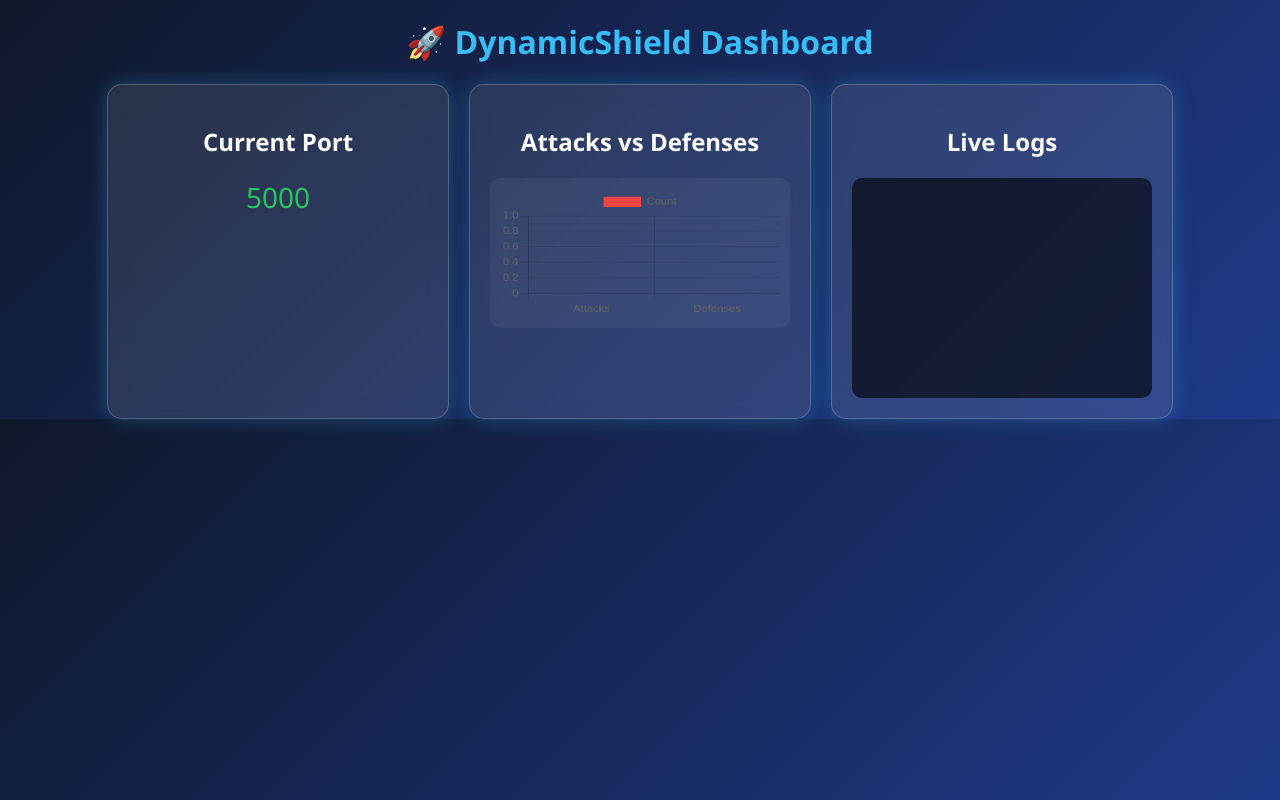
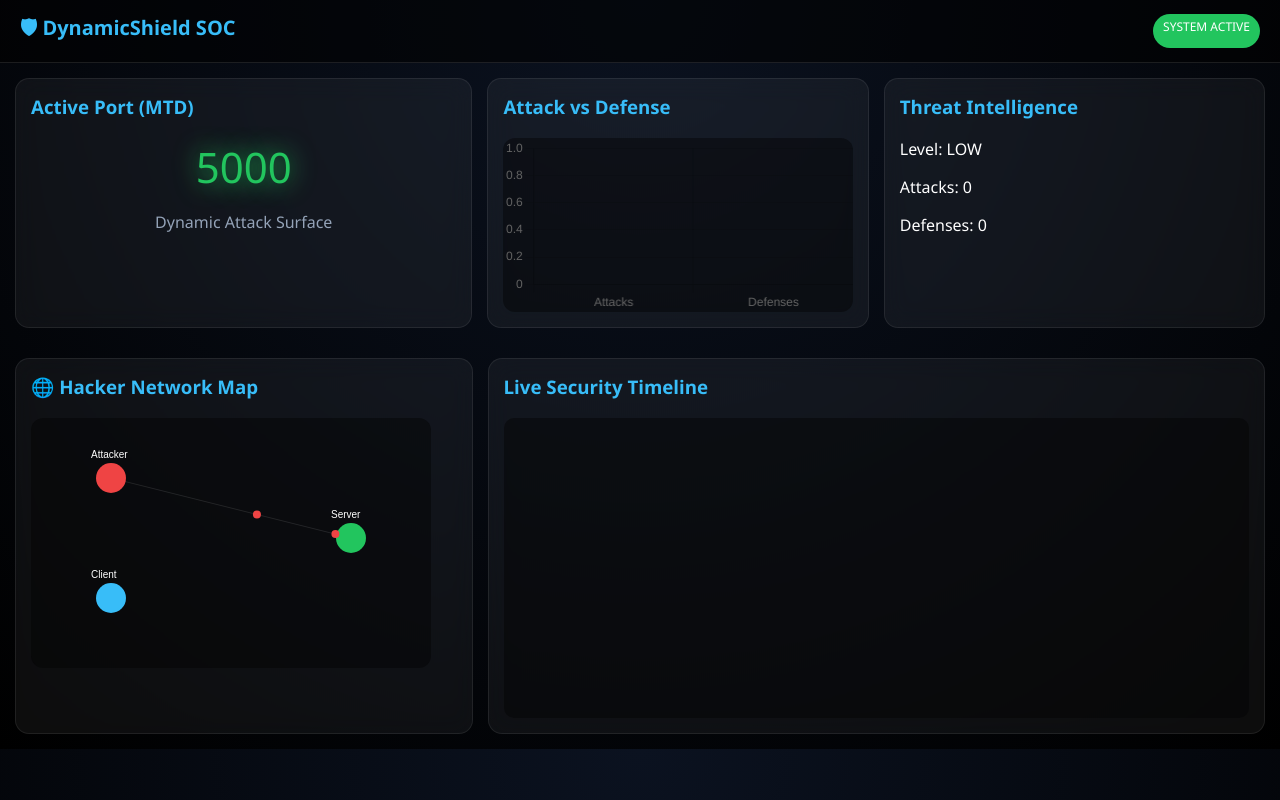
Before and after one commit to Keerthan-BG/One-Solution-Hackathon, a Flask app: page / in a window 1280 px wide. Run offline with Flask 3, Linux system fonts and the light colour scheme; data that the repository does not hold is empty.

Commit message:
Updated Dashboard UI

```diff
--- a/templates/index.html
+++ b/templates/index.html
@@ -1,130 +1,300 @@
 <!DOCTYPE html>
 <html>
 <head>
-    <title>DynamicShield Dashboard</title>
+    <title>DynamicShield SOC Command Center</title>
     <script src="https://cdn.jsdelivr.net/npm/chart.js"></script>
 
     <style>
         body {
             margin: 0;
             font-family: 'Segoe UI', sans-serif;
-            background: linear-gradient(135deg, #0f172a, #1e3a8a);
+            background: radial-gradient(circle at top, #0b1220, #000);
             color: white;
-            text-align: center;
+            overflow-x: hidden;
         }
 
-        h1 {
-            margin-top: 20px;
-            font-size: 32px;
+        /* TOP BAR */
+        .topbar {
+            display: flex;
+            justify-content: space-between;
+            padding: 14px 20px;
+            background: rgba(0,0,0,0.6);
+            border-bottom: 1px solid rgba(255,255,255,0.1);
+        }
+
+        .logo {
+            font-size: 20px;
+            font-weight: bold;
             color: #38bdf8;
         }
 
-        .container {
-            display: flex;
-            flex-wrap: wrap;
-            justify-content: center;
-            gap: 20px;
-            margin-top: 20px;
+        .status {
+            background: #22c55e;
+            padding: 4px 10px;
+            border-radius: 20px;
+            font-size: 12px;
+        }
+
+        /* GRID */
+        .grid {
+            display: grid;
+            grid-template-columns: 1.2fr 1fr 1fr;
+            gap: 15px;
+            padding: 15px;
         }
 
         .card {
-            width: 300px;
-            padding: 20px;
-            border-radius: 15px;
-            background: rgba(255, 255, 255, 0.1);
-            backdrop-filter: blur(10px);
-            border: 1px solid rgba(255, 255, 255, 0.2);
-            box-shadow: 0 0 20px rgba(56, 189, 248, 0.3);
-            transition: transform 0.3s;
+            background: rgba(255,255,255,0.05);
+            border: 1px solid rgba(255,255,255,0.08);
+            border-radius: 14px;
+            padding: 15px;
+            backdrop-filter: blur(12px);
         }
 
-        .card:hover {
-            transform: scale(1.05);
+        h3 {
+            margin-top: 0;
+            color: #38bdf8;
         }
 
-        .value {
-            font-size: 28px;
-            margin-top: 10px;
+        /* PORT */
+        .port {
+            font-size: 42px;
+            text-align: center;
             color: #22c55e;
+            animation: glow 2s infinite alternate;
         }
 
+        @keyframes glow {
+            from { text-shadow: 0 0 10px #22c55e; }
+            to { text-shadow: 0 0 25px #22c55e; }
+        }
+
+        /* LOGS */
         #logs {
-            height: 200px;
+            height: 280px;
             overflow-y: auto;
-            text-align: left;
-            background: rgba(0, 0, 0, 0.6);
+            font-size: 12px;
+            background: rgba(0,0,0,0.4);
             padding: 10px;
             border-radius: 10px;
-            font-size: 12px;
+        }
+
+        .log {
+            margin: 4px 0;
+            padding: 4px;
+            border-left: 3px solid #38bdf8;
+        }
+
+        .attack { border-left-color: #ef4444; color: #f87171; }
+        .defense { border-left-color: #22c55e; color: #4ade80; }
+
+        /* ALERT */
+        .alert {
+            position: fixed;
+            top: 70px;
+            right: 20px;
+            background: rgba(239,68,68,0.9);
+            padding: 10px 15px;
+            border-radius: 8px;
+            display: none;
         }
 
         canvas {
-            background: rgba(255,255,255,0.05);
-            border-radius: 10px;
-            padding: 10px;
+            background: rgba(0,0,0,0.4);
+            border-radius: 12px;
         }
     </style>
 </head>
 
 <body>
 
-<h1>🚀 DynamicShield Dashboard</h1>
+<!-- TOP -->
+<div class="topbar">
+    <div class="logo">🛡 DynamicShield SOC</div>
+    <div class="status">SYSTEM ACTIVE</div>
+</div>
 
-<div class="container">
+<div id="alert" class="alert">⚠ Attack Detected</div>
 
+<!-- GRID -->
+<div class="grid">
+
+    <!-- PORT -->
     <div class="card">
-        <h2>Current Port</h2>
-        <div id="port" class="value">---</div>
+        <h3>Active Port (MTD)</h3>
+        <div class="port" id="port">---</div>
+        <p style="text-align:center;color:#94a3b8;">Dynamic Attack Surface</p>
     </div>
 
+    <!-- CHART -->
     <div class="card">
-        <h2>Attacks vs Defenses</h2>
+        <h3>Attack vs Defense</h3>
         <canvas id="chart"></canvas>
     </div>
 
+    <!-- THREAT -->
     <div class="card">
-        <h2>Live Logs</h2>
+        <h3>Threat Intelligence</h3>
+        <p>Level: <span id="threat">LOW</span></p>
+        <p>Attacks: <span id="attacks">0</span></p>
+        <p>Defenses: <span id="defenses">0</span></p>
+    </div>
+
+</div>
+
+<!-- SECOND ROW -->
+<div class="grid">
+
+    <!-- NETWORK MAP -->
+    <div class="card">
+        <h3>🌐 Hacker Network Map</h3>
+        <canvas id="map" width="400" height="250"></canvas>
+    </div>
+
+    <!-- LOGS -->
+    <div class="card" style="grid-column: span 2;">
+        <h3>Live Security Timeline</h3>
         <div id="logs"></div>
     </div>
 
 </div>
 
 <script>
+
+/* ---------------- CHART ---------------- */
 let chart;
+let lastAttack = 0;
 
 function initChart() {
-    const ctx = document.getElementById('chart');
+    const ctx = document.getElementById("chart");
     chart = new Chart(ctx, {
         type: 'bar',
         data: {
             labels: ['Attacks', 'Defenses'],
             datasets: [{
-                label: 'Count',
-                data: [0, 0],
-                backgroundColor: ['#ef4444', '#22c55e']
+                data: [0,0],
+                backgroundColor: ['#ef4444','#22c55e']
             }]
-        }
+        },
+        options: { plugins: { legend: { display: false } } }
     });
 }
 
-function updateData() {
+/* ---------------- ALERT ---------------- */
+function showAlert(msg) {
+    let a = document.getElementById("alert");
+    a.innerText = msg;
+    a.style.display = "block";
+    setTimeout(()=>a.style.display="none",2000);
+}
+
+/* ---------------- UPDATE DATA ---------------- */
+function update() {
     fetch("/get-data")
-    .then(res => res.json())
-    .then(data => {
+    .then(r=>r.json())
+    .then(d=>{
 
-        document.getElementById("port").innerText = data.port;
+        document.getElementById("port").innerText = d.port;
 
-        chart.data.datasets[0].data = [data.attacks, data.defenses];
+        document.getElementById("attacks").innerText = d.attacks;
+        document.getElementById("defenses").innerText = d.defenses;
+
+        chart.data.datasets[0].data = [d.attacks, d.defenses];
         chart.update();
 
-        const logsDiv = document.getElementById("logs");
-        logsDiv.innerHTML = data.logs.join("<br>");
-        logsDiv.scrollTop = logsDiv.scrollHeight;
+        // THREAT LEVEL
+        let t = "LOW";
+        if(d.attacks > 5) t = "HIGH";
+        else if(d.attacks > 2) t = "MEDIUM";
+
+        document.getElementById("threat").innerText = t;
+
+        // ALERT
+        if(d.attacks > lastAttack){
+            showAlert("⚠ New Attack Detected!");
+        }
+        lastAttack = d.attacks;
+
+        // LOGS
+        let logBox = document.getElementById("logs");
+        logBox.innerHTML = "";
+
+        d.logs.slice().reverse().forEach(l=>{
+            let div = document.createElement("div");
+            div.className = "log";
+
+            if(l.includes("ATTACK")) div.classList.add("attack");
+            if(l.includes("DEFENSE")) div.classList.add("defense");
+
+            div.innerText = l;
+            logBox.appendChild(div);
+        });
+
     });
 }
 
+/* ---------------- NETWORK MAP ---------------- */
+const c = document.getElementById("map");
+const ctx = c.getContext("2d");
+
+let nodes = {
+    attacker: {x:80,y:60},
+    client: {x:80,y:180},
+    server: {x:320,y:120}
+};
+
+let packets = [];
+
+function drawNode(x,y,label,color){
+    ctx.beginPath();
+    ctx.arc(x,y,15,0,Math.PI*2);
+    ctx.fillStyle=color;
+    ctx.fill();
+    ctx.fillStyle="white";
+    ctx.fillText(label,x-20,y-20);
+}
+
+function addPacket(){
+    packets.push({x:80,y:60});
+}
+
+function animateMap(){
+    ctx.clearRect(0,0,400,250);
+
+    // lines
+    ctx.strokeStyle="rgba(255,255,255,0.1)";
+    ctx.beginPath();
+    ctx.moveTo(nodes.attacker.x,nodes.attacker.y);
+    ctx.lineTo(nodes.server.x,nodes.server.y);
+    ctx.stroke();
+
+    // nodes
+    drawNode(nodes.attacker.x,nodes.attacker.y,"Attacker","#ef4444");
+    drawNode(nodes.client.x,nodes.client.y,"Client","#38bdf8");
+    drawNode(nodes.server.x,nodes.server.y,"Server","#22c55e");
+
+    // packets
+    packets.forEach(p=>{
+        p.x += (nodes.server.x - p.x)/40;
+        p.y += (nodes.server.y - p.y)/40;
+
+        ctx.beginPath();
+        ctx.arc(p.x,p.y,4,0,Math.PI*2);
+        ctx.fillStyle="#ef4444";
+        ctx.fill();
+    });
+
+    packets = packets.filter(p=>Math.abs(p.x-nodes.server.x)>5);
+
+    requestAnimationFrame(animateMap);
+}
+
+/* ---------------- START ---------------- */
 initChart();
-setInterval(updateData, 1000);
+setInterval(update,1000);
+setInterval(()=>packets.push({x:80,y:60}),1200);
+animateMap();
+
 </script>
 
 </body>
```
